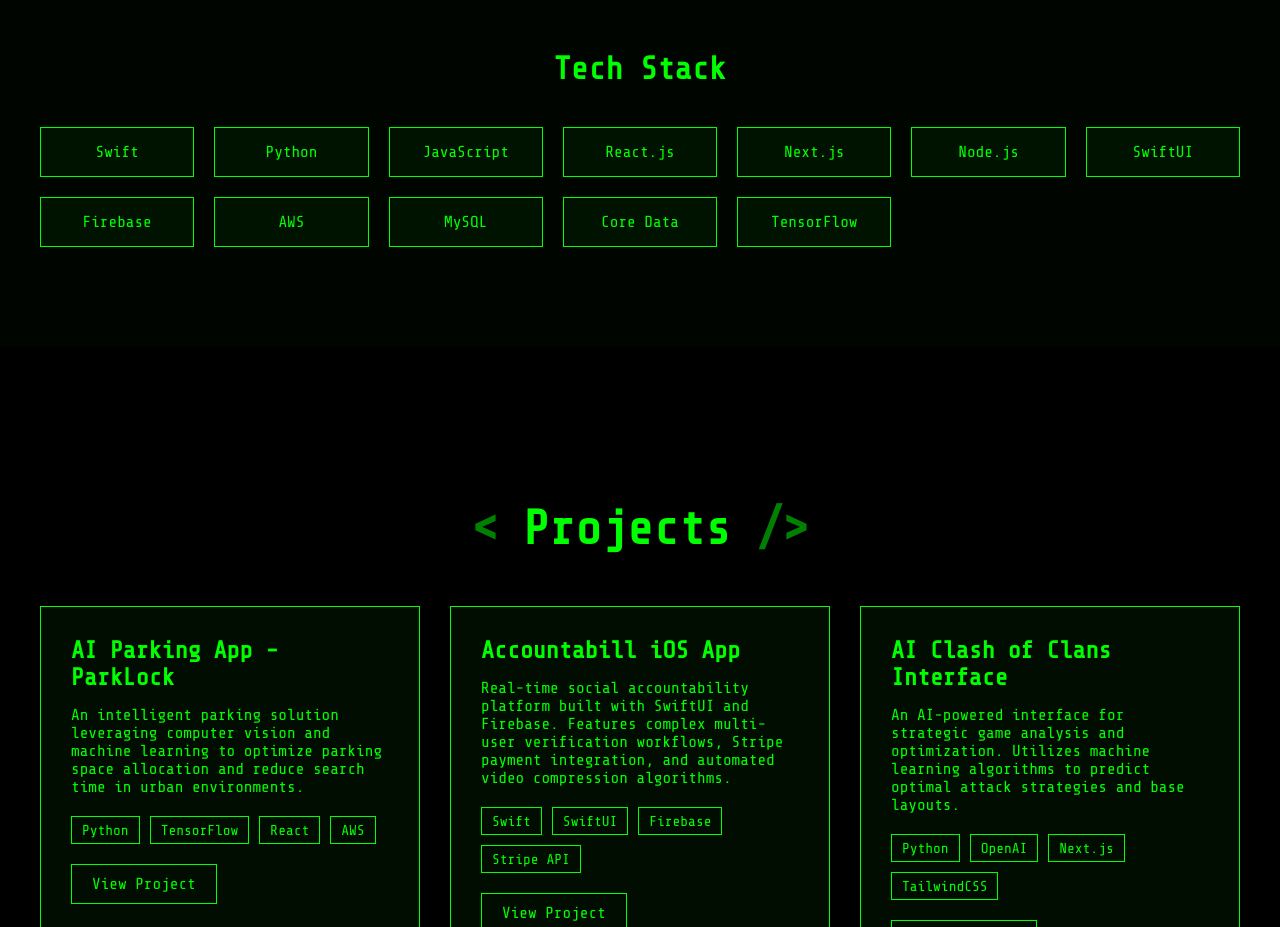
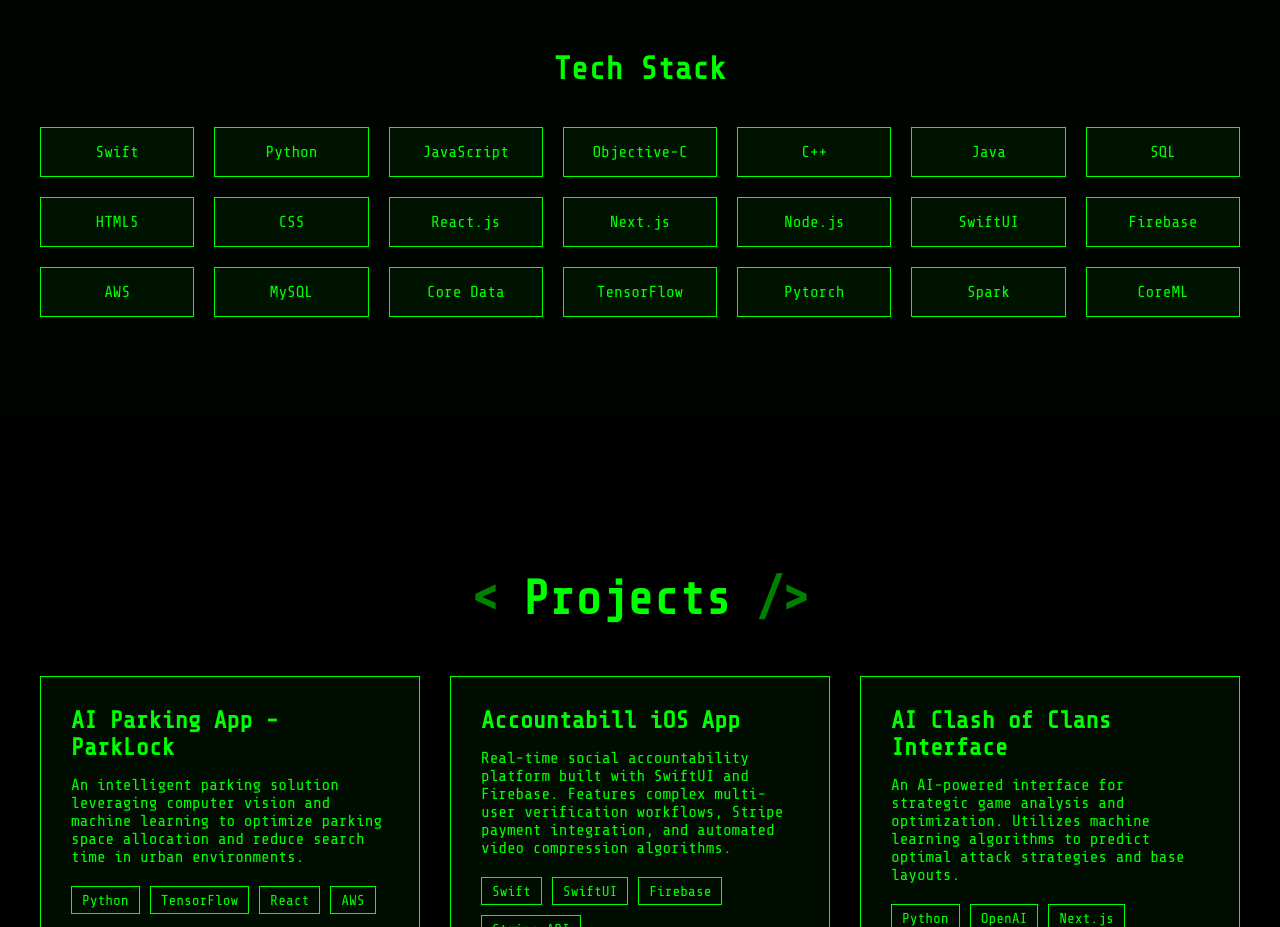
Before and after one commit to Matthew3749/DeveloperPortfolio, a Next.js app: page / in a window 1280 px wide. Shown: the part 1520-2447 px from the top of the page. Built offline with nearby package versions, Linux system fonts and the light colour scheme.

Commit message:
updated tech stack section

```diff
--- a/app/page.tsx
+++ b/app/page.tsx
@@ -124,6 +124,12 @@ export default function Page() {
             <div className="skill-item">Swift</div>
             <div className="skill-item">Python</div>
             <div className="skill-item">JavaScript</div>
+            <div className="skill-item">Objective-C</div>
+            <div className="skill-item">C++</div>
+            <div className="skill-item">Java</div>
+            <div className="skill-item">SQL</div>
+            <div className="skill-item">HTML5</div>
+            <div className="skill-item">CSS</div>
             <div className="skill-item">React.js</div>
             <div className="skill-item">Next.js</div>
             <div className="skill-item">Node.js</div>
@@ -133,6 +139,9 @@ export default function Page() {
             <div className="skill-item">MySQL</div>
             <div className="skill-item">Core Data</div>
             <div className="skill-item">TensorFlow</div>
+            <div className="skill-item">Pytorch</div>
+            <div className="skill-item">Spark</div>
+            <div className="skill-item">CoreML</div>
           </div>
         </div>
       </section>
```
